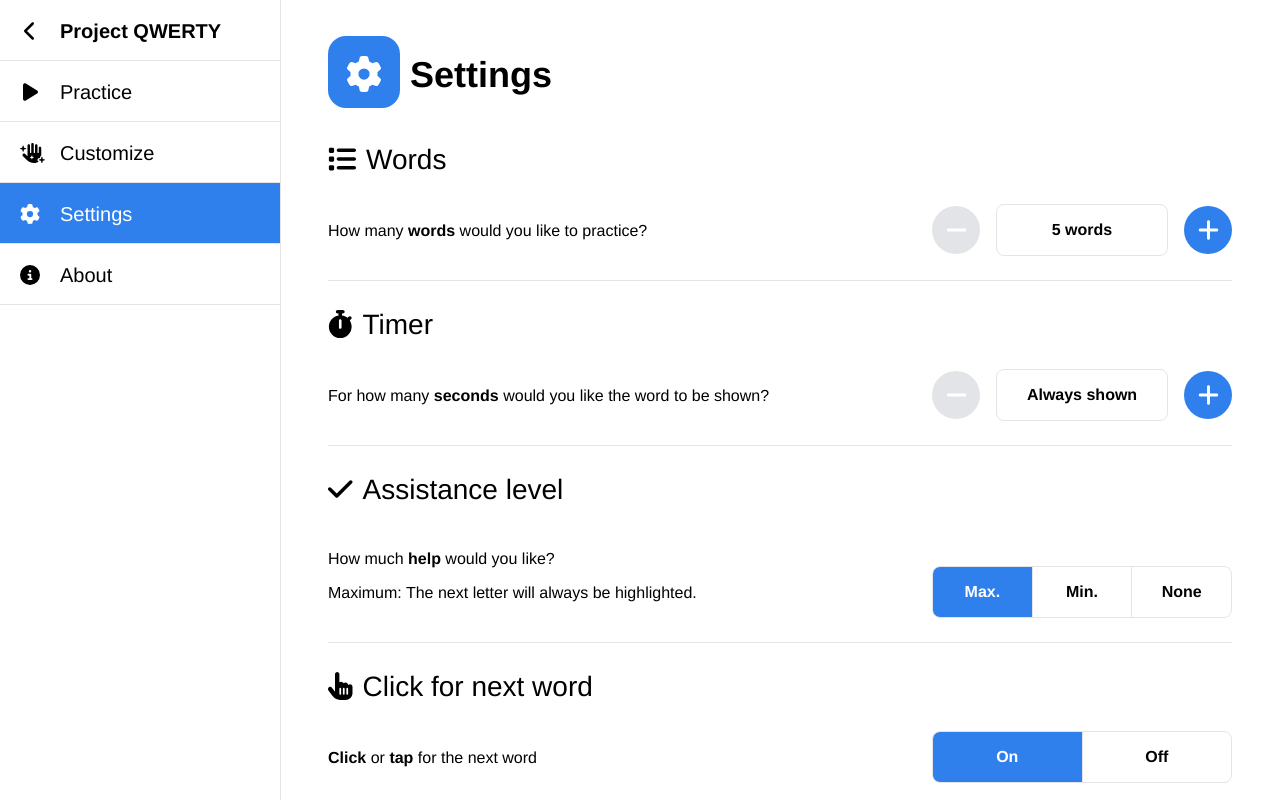
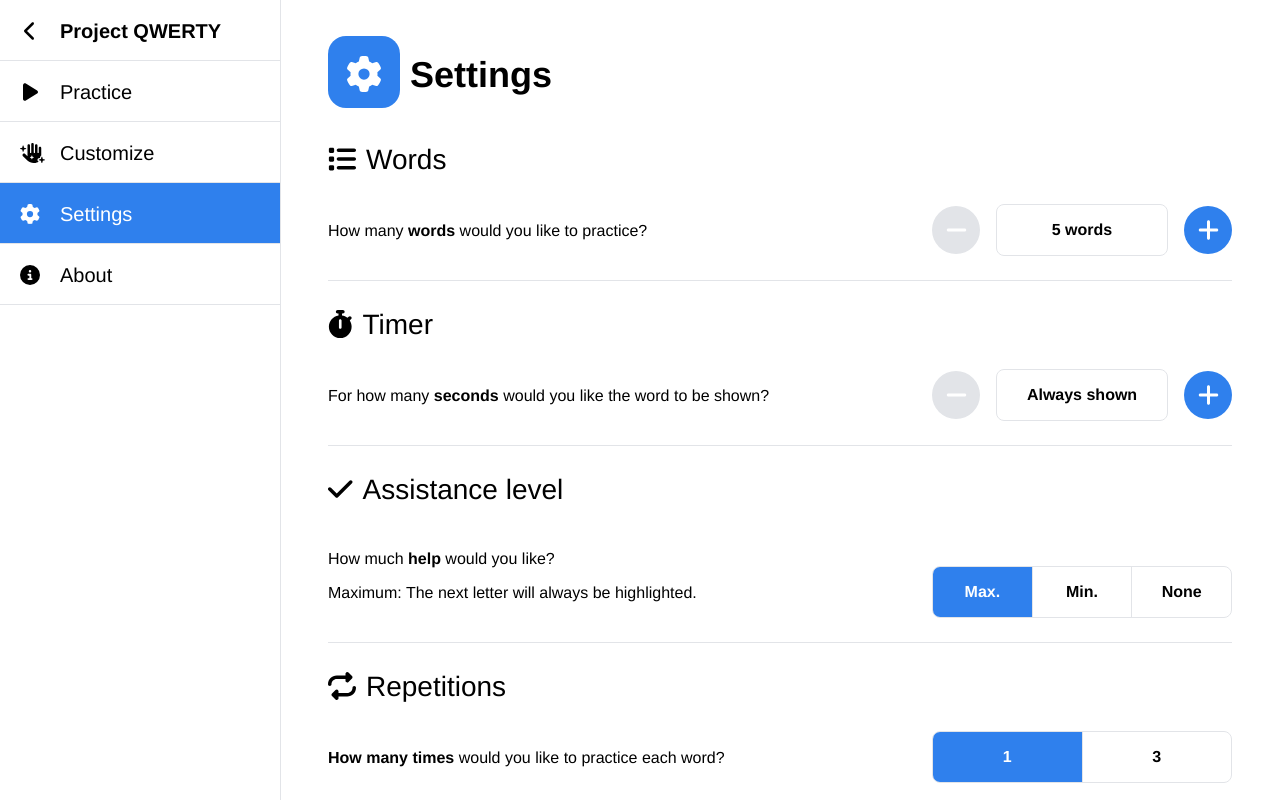
Before and after one commit to project-qwerty/project-qwerty, a Vue app: page /settings in a window 1280 px wide. Shown: the top 802 px of the page. Built offline with nearby package versions, Linux system fonts and the light colour scheme.

Commit message:
remove click for next word setting

```diff
--- a/src/functions/LocalStorage.js
+++ b/src/functions/LocalStorage.js
@@ -12,17 +12,6 @@ function parseStoredInt(val) {
     return null;
   }
   return parsed;
-}
-
-function parseStoredBool(val) {
-  switch (val) {
-    case 'true':
-      return true;
-    case 'false':
-      return false;
-    default:
-      return null;
-  }
 }
 
 function parseStoredStringCaps(val) {
@@ -49,11 +38,6 @@ const settings = {
     key: 'settings.assistanceLevel',
     parser: parseStoredStringCaps,
     default: 'MAX',  // potential values: NONE, MIN, MAX
-  },
-  clickForNextWord: {
-    key: 'settings.clickForNextWord',
-    parser: parseStoredBool,
-    default: true,
   },
   wordDisplayCapitalization: {
     key: 'settings.wordDisplayCapitalization',
--- a/src/main.js
+++ b/src/main.js
@@ -3,9 +3,9 @@ import App from './App.vue'
 import router from './router'
 import { library } from '@fortawesome/fontawesome-svg-core'
 import { FontAwesomeIcon } from '@fortawesome/vue-fontawesome'
-import { faGear, faChevronLeft, faEye, faBackspace, faPlay, faHandSparkles, faCircleInfo, faCircleQuestion, faHandPointer, faCheck, faRepeat, faFont, faList, faStopwatch, faStar, faBasketShopping, faStethoscope, faCalculator, faFaceGrinWide, faMessage, faClock, faBriefcase, faKeyboard, faPlus, faEllipsisVertical, faTrashCan, faRightFromBracket, faRightToBracket, faX, faICursor, faCircleCheck, faTrophy, faArrowRotateRight, faMinus } from '@fortawesome/free-solid-svg-icons'
+import { faGear, faChevronLeft, faEye, faBackspace, faPlay, faHandSparkles, faCircleInfo, faCircleQuestion, faCheck, faRepeat, faFont, faList, faStopwatch, faStar, faBasketShopping, faStethoscope, faCalculator, faFaceGrinWide, faMessage, faClock, faBriefcase, faKeyboard, faPlus, faEllipsisVertical, faTrashCan, faRightFromBracket, faRightToBracket, faX, faICursor, faCircleCheck, faTrophy, faArrowRotateRight, faMinus } from '@fortawesome/free-solid-svg-icons'
 
-library.add(faGear, faChevronLeft, faEye, faBackspace, faPlay, faHandSparkles, faCircleInfo, faCircleQuestion, faHandPointer, faCheck, faRepeat, faFont, faList, faStopwatch, faStar, faBasketShopping, faStethoscope, faCalculator, faFaceGrinWide, faMessage, faClock, faBriefcase, faKeyboard, faPlus, faEllipsisVertical, faTrashCan, faRightFromBracket, faRightToBracket, faX, faICursor, faCircleCheck, faTrophy, faArrowRotateRight, faMinus)
+library.add(faGear, faChevronLeft, faEye, faBackspace, faPlay, faHandSparkles, faCircleInfo, faCircleQuestion, faCheck, faRepeat, faFont, faList, faStopwatch, faStar, faBasketShopping, faStethoscope, faCalculator, faFaceGrinWide, faMessage, faClock, faBriefcase, faKeyboard, faPlus, faEllipsisVertical, faTrashCan, faRightFromBracket, faRightToBracket, faX, faICursor, faCircleCheck, faTrophy, faArrowRotateRight, faMinus)
 
 Vue.component('font-awesome-icon', FontAwesomeIcon)
 
--- a/src/views/Practice.vue
+++ b/src/views/Practice.vue
@@ -145,7 +145,6 @@
           wordDisplayTime: LocalStorage.getSetting('wordDisplayTime'),
           wordsPerSession: LocalStorage.getSetting('wordsPerSession'),
           assistanceLevel: LocalStorage.getSetting('assistanceLevel'),
-          clickForNextWord: LocalStorage.getSetting('clickForNextWord'),
           wordDisplayCapitalization: LocalStorage.getSetting('wordDisplayCapitalization'),
         },
 
@@ -209,7 +208,7 @@
     },
     computed: {
       showNextWordModal() {
-        return this.settings.clickForNextWord && this.input === this.targetWord;
+        return this.input === this.targetWord;
       },
       showFinishedModal() {
         return this.currentWordIndex === this.words.length;
@@ -265,11 +264,6 @@
 
         // they got it right
         this.sound.correct.play();
-
-        // skip the modal and advance to next word automatically if clickForNextWord = false
-        if (!this.settings.clickForNextWord) {
-          this.advanceWord();
-        }
       },
       displaySecondsRemaining() {
         // prevent multiple "threads" ticking down concurrently
--- a/src/views/Settings.vue
+++ b/src/views/Settings.vue
@@ -64,20 +64,6 @@
         </div>
       </div>
 
-      <IconHeader text="Click for next word" icon="hand-pointer" />
-      <div class="control-row">
-        <p><strong>Click</strong> or <strong>tap</strong> for the next word</p>
-
-        <div class="control">
-          <ShowAllSelector :options="[
-                { label: 'On',  val: true, },
-                { label: 'Off', val: false, },
-              ]"
-              :activeValue="clickForNextWord"
-              v-on:update="clickForNextWord = $event" />
-        </div>
-      </div>
-
       <IconHeader text="Repetitions" icon="repeat" />
       <div class="control-row">
         <p><strong>How many times</strong> would you like to practice each word?</p>
@@ -123,7 +109,6 @@
       return {
         wordDisplayTime: null,
         wordsPerSession: null,
-        clickForNextWord: null,
         assistanceLevel: null,
         wordRepetitions: null,
         wordDisplayCapitalization: null,
@@ -139,7 +124,6 @@
       this.wordDisplayTime = LocalStorage.getSetting('wordDisplayTime');
       this.wordsPerSession = LocalStorage.getSetting('wordsPerSession');
       this.assistanceLevel = LocalStorage.getSetting('assistanceLevel');
-      this.clickForNextWord = LocalStorage.getSetting('clickForNextWord');
       this.wordRepetitions = LocalStorage.getSetting('wordRepetitions');
       this.wordDisplayCapitalization = LocalStorage.getSetting('wordDisplayCapitalization');
     },
@@ -162,9 +146,6 @@
       },
       assistanceLevel: function(val) {
         LocalStorage.setSetting('assistanceLevel', val);
-      },
-      clickForNextWord: function(val) {
-        LocalStorage.setSetting('clickForNextWord', val);
       },
       wordDisplayCapitalization: function(val) {
         LocalStorage.setSetting('wordDisplayCapitalization', val);
```
